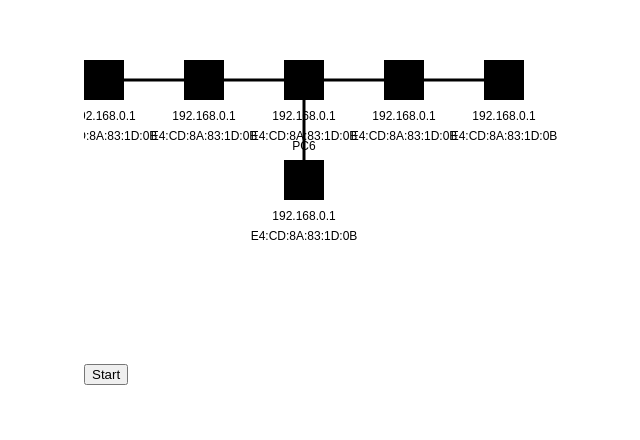
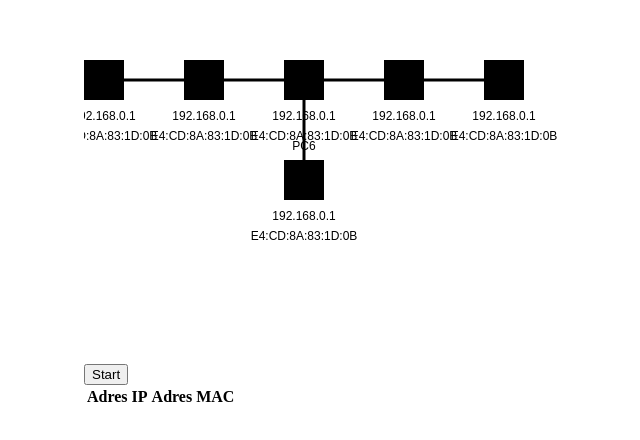
Before and after one commit to wilq1994/arp-protocol-app, a Vue app: page / in a window 1280 px wide. Shown: the top 440 px of the page, without its empty margins (156-796 px from the left). Built offline with nearby package versions, Linux system fonts and the light colour scheme.

Commit message:
implement displaying table of selected computer

```diff
--- a/src/App.vue
+++ b/src/App.vue
@@ -5,18 +5,21 @@
       <computer v-for="(computer, key) in computers" :key="key" :id="key" :value="computer.value" :class="{ selected: computer.selected }" :classobject="computer.classObject" :x="computer.x" :y="computer.y" :selectNode="selectNode"></computer>
     </svg>
     <button v-on:click="runSearch(2, 'a')">Start</button>
+    <computer-table :table="(computers[selectedNode]) ? computers[selectedNode].table : null"></computer-table>
   </div>
 </template>
 
 <script>
   import Computer from './components/Computer'
   import Edge from './components/Edge'
+  import ComputerTable from './components/ComputerTable'
 
   export default {
     name: 'app',
     components: {
       Computer,
-      Edge
+      Edge,
+      ComputerTable
     },
     data: () => {
       return {
@@ -68,7 +71,8 @@
             },
             x: 0,
             y: 0,
-            tables: {},
+            table: {},
+            routes: {},
             selected: false
           },
           2: {
@@ -80,7 +84,8 @@
             },
             x: 100,
             y: 0,
-            tables: {},
+            table: {},
+            routes: {},
             selected: false
           },
           3: {
@@ -92,7 +97,8 @@
             },
             x: 200,
             y: 0,
-            tables: {},
+            table: {},
+            routes: {},
             selected: false
           },
           4: {
@@ -104,7 +110,8 @@
             },
             x: 300,
             y: 0,
-            tables: {},
+            table: {},
+            routes: {},
             selected: false
           },
           5: {
@@ -116,7 +123,8 @@
             },
             x: 400,
             y: 0,
-            tables: {},
+            table: {},
+            routes: {},
             selected: false
           },
           6: {
@@ -128,7 +136,8 @@
             },
             x: 200,
             y: 100,
-            tables: {},
+            table: {},
+            routes: {},
             selected: false
           }
         }
@@ -142,8 +151,10 @@
 
         this.clear()
 
-        if(this.computers[current].tables[value]){
-          this.computers[current].tables[value].reduce((prev, next) => {
+        if(!this.computers[current]) return
+
+        if(this.computers[current].routes[value]){
+          this.computers[current].routes[value].reduce((prev, next) => {
             setTimeout(()=>{
               that.computers[prev].classObject.red = false
               that.computers[prev].classObject.green = true
@@ -161,8 +172,8 @@
                 return array.indexOf(item) === i
               })
 
-
-              this.computers[current].tables[value] = unique
+              this.computers[current].routes[value] = unique
+              this.computers[current].table[unique[unique.length-1]] = { ip: value, mac: unique[unique.length-1] }
 
               unique.reverse().reduce((prev, next) => {
                 setTimeout(()=>{
--- /dev/null
+++ b/src/components/ComputerTable.vue
@@ -0,0 +1,26 @@
+<template>
+  <table>
+    <thead>
+      <tr>
+        <th>Adres IP</th>
+        <th>Adres MAC</th>
+      </tr>
+    </thead>
+    <tbody>
+      <tr v-for="(item, key) in table">
+        <td>{{ item.ip }}</td>
+        <td>{{ item.mac }}</td>
+      </tr>
+    </tbody>
+  </table>
+</template>
+
+<script>
+export default {
+  name: 'computer-table',
+  props: ['table']
+}
+</script>
+
+<style lang="css">
+</style>
```
